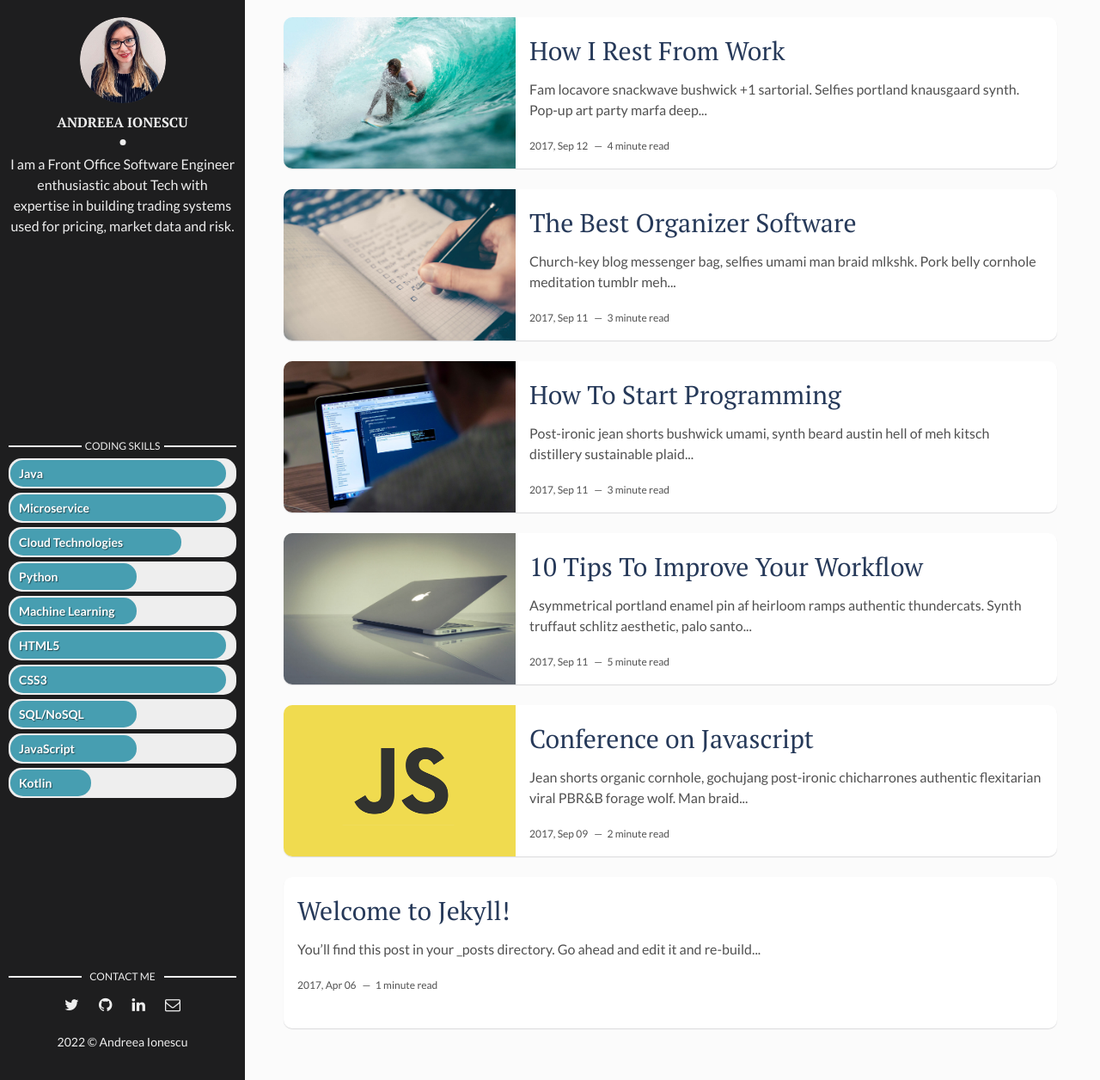
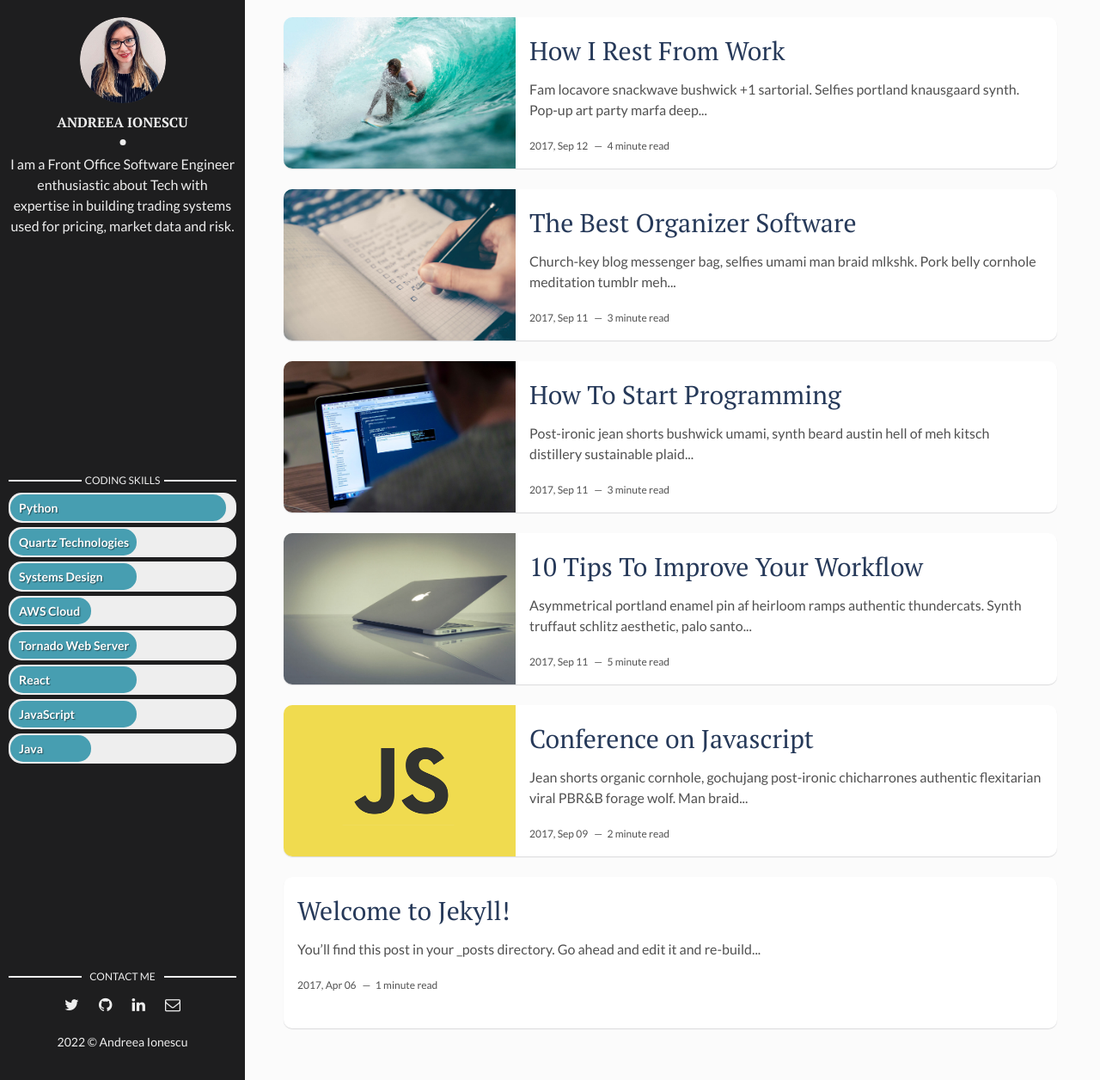
Before and after one commit to andreeaionescu/andreeaionescu.github.io, a Jekyll site: the page built from index.html, in a window 1280 px wide and 1256 px high. Shown: the whole window at 86% size. Built offline with Jekyll 4.4.1, drawn with Linux system fonts in a browser that asks for light colours; the list of posts is cut into pages by our own code.

Commit message:
Added relevant skills

```diff
--- a/_layouts/main.html
+++ b/_layouts/main.html
@@ -30,19 +30,14 @@ layout: default
               <div class="col-lg-12">
 
                   <div class="col-lg-6">
-                      <div class="bar expert" data-skill="Java"></div>
-                      <div class="bar front expert" data-skill="Microservice"></div>
-                      <div class="bar front advanced" data-skill="Cloud Technologies"></div>
-                      <div class="bar back intermediate" data-skill="Python"></div>
-                      <div class="bar back intermediate" data-skill="Machine Learning"></div>
-                  </div>
-
-                  <div class="col-lg-6">
-                      <div class="bar expert" data-skill="HTML5"></div>
-                      <div class="bar back expert" data-skill="CSS3"></div>
-                      <div class="bar front intermediate" data-skill="SQL/NoSQL"></div>
+                      <div class="bar expert" data-skill="Python"></div>
+                      <div class="bar back intermediate" data-skill="Quartz Technologies"></div>
+                      <div class="bar back intermediate" data-skill="Systems Design"></div>
+                      <div class="bar back basic" data-skill="AWS Cloud"></div>
+                      <div class="bar back intermediate" data-skill="Tornado Web Server"></div>
+                      <div class="bar front intermediate" data-skill="React"></div>
                       <div class="bar back intermediate" data-skill="JavaScript"></div>
-                      <div class="bar front basic" data-skill="Kotlin"></div>
+                      <div class="bar front basic" data-skill="Java"></div>
                   </div>
 
               </div>
```
